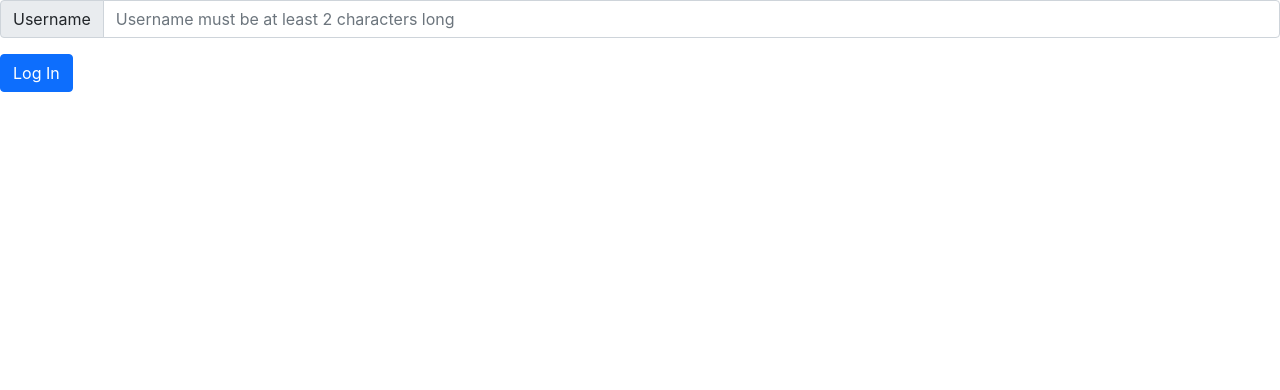
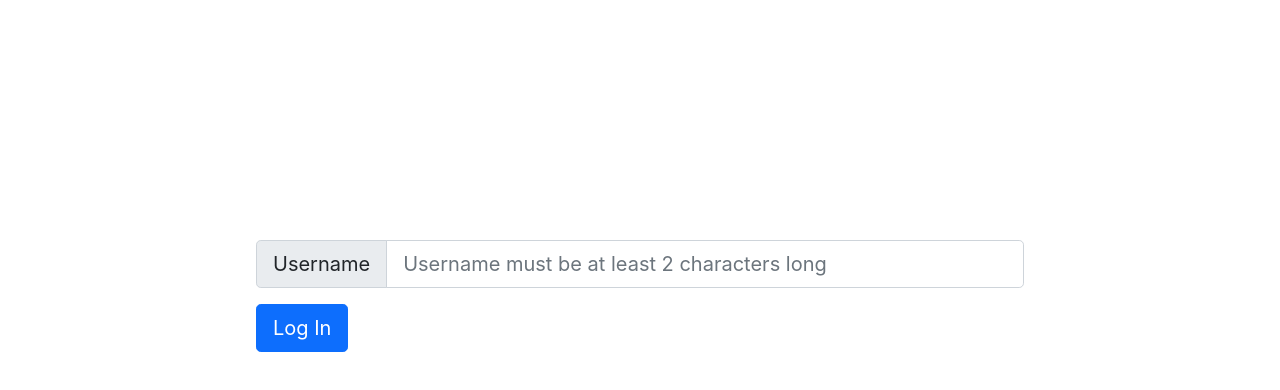
Before and after one commit to idobalul/chat-socket, a React (Create React App) app in the folder front/: page / in a window 1280 px wide. Shown: the top 390 px of the page. Built offline with nearby package versions, Linux system fonts and the light colour scheme.

Commit message:
added style to login page

```diff
--- a/front/src/App.css
+++ b/front/src/App.css
@@ -55,3 +55,14 @@
 .PM section {
 	color: #faca7d;
 }
+
+/*************
+* Login page *
+**************/
+
+.login-page {
+	width: 60vw;
+	margin-left: 50%;
+	transform: translate(-50%);
+	margin-top: 30vh;
+}
--- a/front/src/components/Login.jsx
+++ b/front/src/components/Login.jsx
@@ -29,7 +29,7 @@ export default function Login() {
 
 	return (
 		<div className="login-page">
-			<InputGroup className="mb-3">
+			<InputGroup className="mb-3" size="lg">
 				<InputGroup.Text>Username</InputGroup.Text>
 				<FormControl
 					ref={usernameInput}
@@ -37,7 +37,7 @@ export default function Login() {
 					placeholder="Username must be at least 2 characters long"
 				/>
 			</InputGroup>
-			<Button variant="primary" className="login-button" onClick={login}>
+			<Button variant="primary" className="login-button" onClick={login} size="lg">
 				Log In
 			</Button>
 		</div>
```
